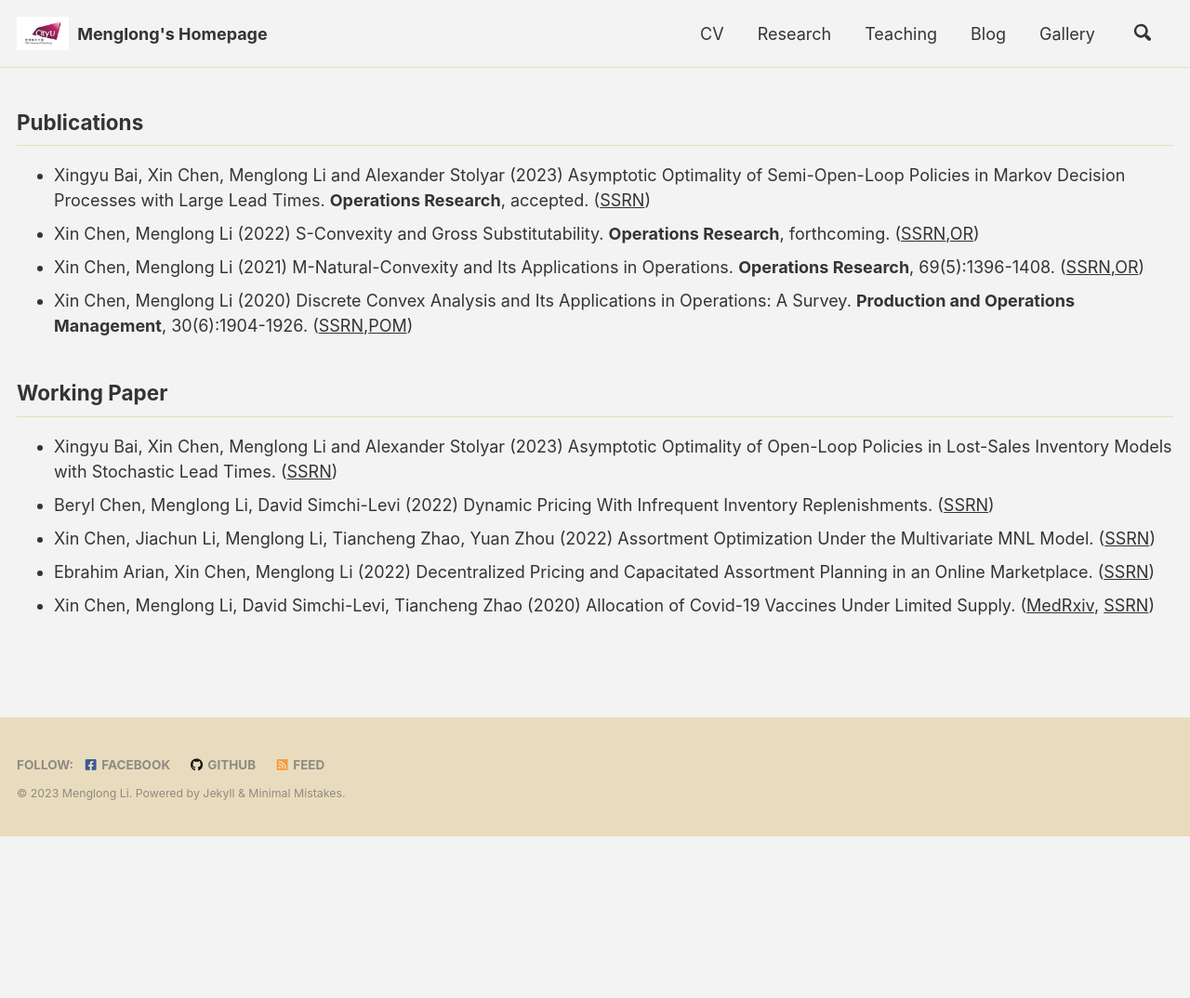
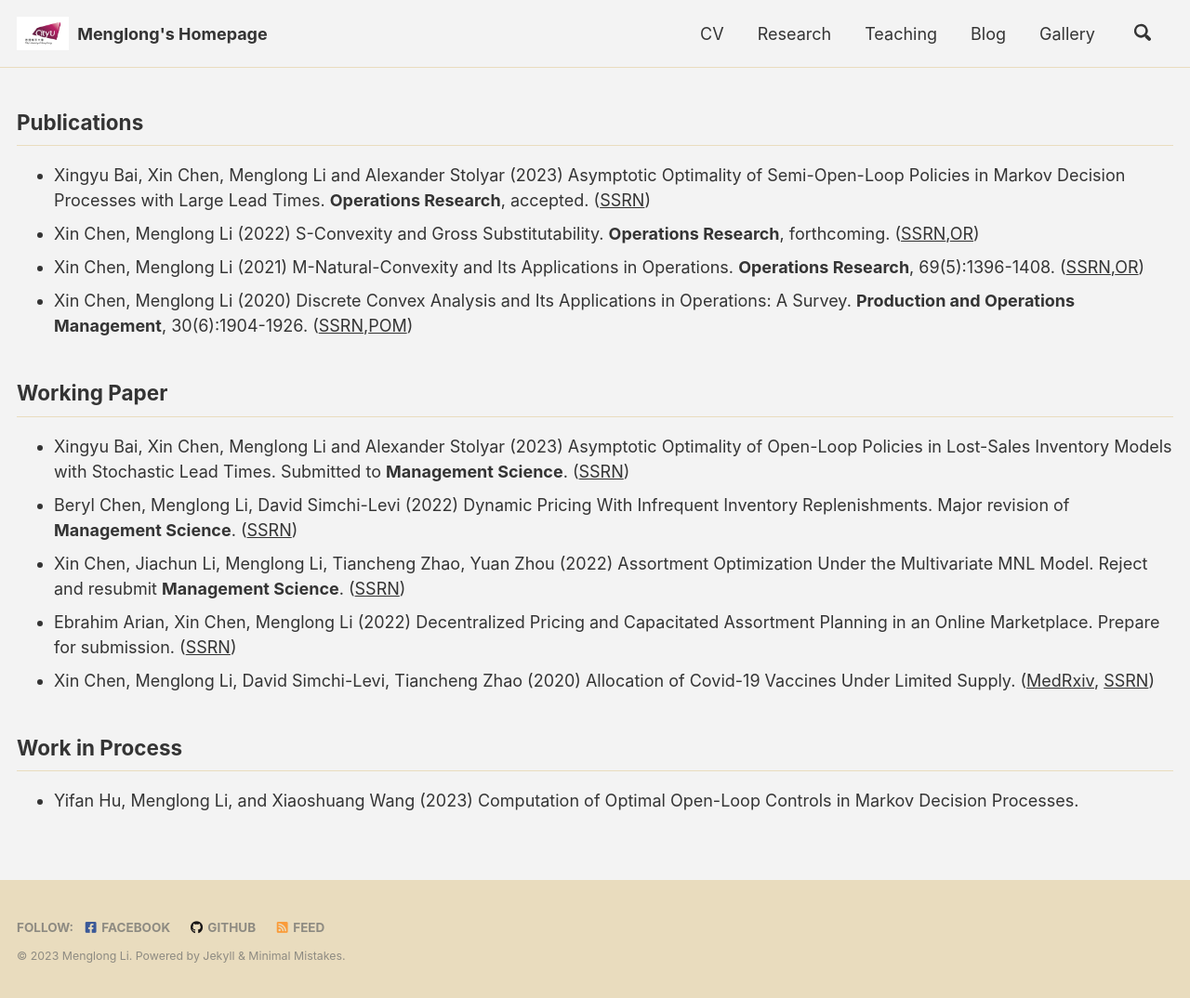
Before and after one commit to Menglongmath/Menglongmath.github.io, a Jekyll site: the page built from _pages/Research.md, in a window 1280 px wide. Shown: the whole page at 93% size. Built offline with Jekyll 4.4.1, drawn with Linux system fonts in a browser that asks for light colours; cached includes are drawn as plain includes; before the commit the page ends 900 px from its top, so only the background shows below that.

Commit message:
Update Research.md
ss

```diff
--- a/_pages/Research.md
+++ b/_pages/Research.md
@@ -17,8 +17,14 @@ permalink: /research/
 
 
 ## Working Paper
-* Xingyu Bai, Xin Chen, Menglong Li and Alexander Stolyar (2023) Asymptotic Optimality of Open-Loop Policies in Lost-Sales Inventory Models with Stochastic Lead Times. ([SSRN](https://papers.ssrn.com/sol3/papers.cfm?abstract_id=4362329))
-* Beryl Chen, Menglong Li, David Simchi-Levi (2022) Dynamic Pricing With Infrequent Inventory Replenishments. ([SSRN](https://papers.ssrn.com/sol3/papers.cfm?abstract_id=4240137))
-* Xin Chen, Jiachun Li, Menglong Li, Tiancheng Zhao, Yuan Zhou (2022) Assortment Optimization Under the Multivariate MNL Model. ([SSRN](https://papers.ssrn.com/sol3/papers.cfm?abstract_id=4233712))
-* Ebrahim Arian, Xin Chen, Menglong Li (2022) Decentralized Pricing and Capacitated Assortment Planning in an Online Marketplace. ([SSRN](https://papers.ssrn.com/sol3/papers.cfm?abstract_id=4007777))
+* Xingyu Bai, Xin Chen, Menglong Li and Alexander Stolyar (2023) Asymptotic Optimality of Open-Loop Policies in Lost-Sales Inventory Models with Stochastic Lead Times. Submitted to **Management Science**. ([SSRN](https://papers.ssrn.com/sol3/papers.cfm?abstract_id=4362329))
+* Beryl Chen, Menglong Li, David Simchi-Levi (2022) Dynamic Pricing With Infrequent Inventory Replenishments. Major revision of **Management Science**. ([SSRN](https://papers.ssrn.com/sol3/papers.cfm?abstract_id=4240137))
+* Xin Chen, Jiachun Li, Menglong Li, Tiancheng Zhao, Yuan Zhou (2022) Assortment Optimization Under the Multivariate MNL Model. Reject and resubmit **Management Science**. ([SSRN](https://papers.ssrn.com/sol3/papers.cfm?abstract_id=4233712))
+* Ebrahim Arian, Xin Chen, Menglong Li (2022) Decentralized Pricing and Capacitated Assortment Planning in an Online Marketplace. Prepare for submission. ([SSRN](https://papers.ssrn.com/sol3/papers.cfm?abstract_id=4007777))
 * Xin Chen, Menglong Li, David Simchi-Levi, Tiancheng Zhao (2020) Allocation of Covid-19 Vaccines Under Limited Supply. ([MedRxiv](https://www.google.com/url?q=https%3A%2F%2Fwww.medrxiv.org%2Fcontent%2F10.1101%2F2020.08.23.20179820v1&sa=D&sntz=1&usg=AFQjCNF5VW40jSoxcYmOYoA2ajo0RJaDSA), [SSRN](https://www.google.com/url?q=https%3A%2F%2Fpapers.ssrn.com%2Fsol3%2Fpapers.cfm%3Fabstract_id%3D3678986&sa=D&sntz=1&usg=AFQjCNGGBgKDaZ2vfJQ4eJaqZ2xsgPuXUw))
+
+
+
+
+## Work in Process
+* Yifan Hu, Menglong Li, and Xiaoshuang Wang (2023) Computation of Optimal Open-Loop Controls in Markov Decision Processes.
```
